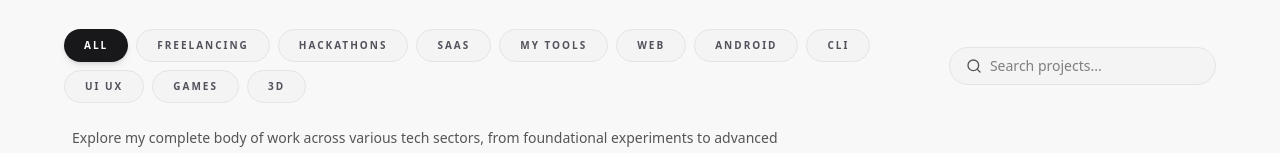
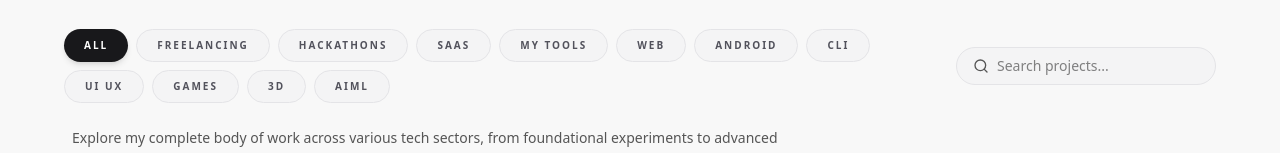
Before and after one commit to Sameer-Bagul/sameer-full-stack-portfolio, a Next.js app: page /projects in a window 1280 px wide. Shown: the part 307-460 px from the top of the page. Built offline with nearby package versions, Linux system fonts and the light colour scheme; no server answers.

Commit message:
AIML Category: "AIML" is now available in the Admin panel and as a filter on your portfolio's projects page. Image Fix: I've fixed the bug where project images would disappear during updates. You can now edit any project detail in the Admin panel without worrying about the image being removed.

```diff
--- a/app/projects/page.tsx
+++ b/app/projects/page.tsx
@@ -8,7 +8,7 @@ import { Search } from 'lucide-react';
 import { cn } from '@/lib/utils';
 import { usePortfolio } from '@/context/PortfolioContext';
 
-const categories = ['All', 'Freelancing', 'Hackathons', 'SaaS', 'My Tools', 'Web', 'Android', 'CLI', 'UI UX', 'Games', '3D'];
+const categories = ['All', 'Freelancing', 'Hackathons', 'SaaS', 'My Tools', 'Web', 'Android', 'CLI', 'UI UX', 'Games', '3D', 'AIML'];
 
 // Map display labels to DB values
 const categoryToDbValue: Record<string, string> = {
@@ -23,6 +23,7 @@ const categoryToDbValue: Record<string, string> = {
     'UI UX': 'ui-ux',
     'Games': 'games',
     '3D': '3d',
+    'AIML': 'aiml',
 };
 
 const categoryDescriptions: Record<string, string> = {
@@ -37,6 +38,7 @@ const categoryDescriptions: Record<string, string> = {
     'UI UX': 'Human-centered design systems and interfaces that prioritize clarity, aesthetics, and meaningful interactions.',
     'Games': 'Interactive game experiences built with modern web technologies and creative gameplay mechanics.',
     '3D': 'Three-dimensional experiences, visualizations, and immersive web applications.',
+    'AIML': 'Artificial Intelligence and Machine Learning projects, from neural networks to predictive analytics.',
 };
 
 export default function ProjectsPage() {
```
